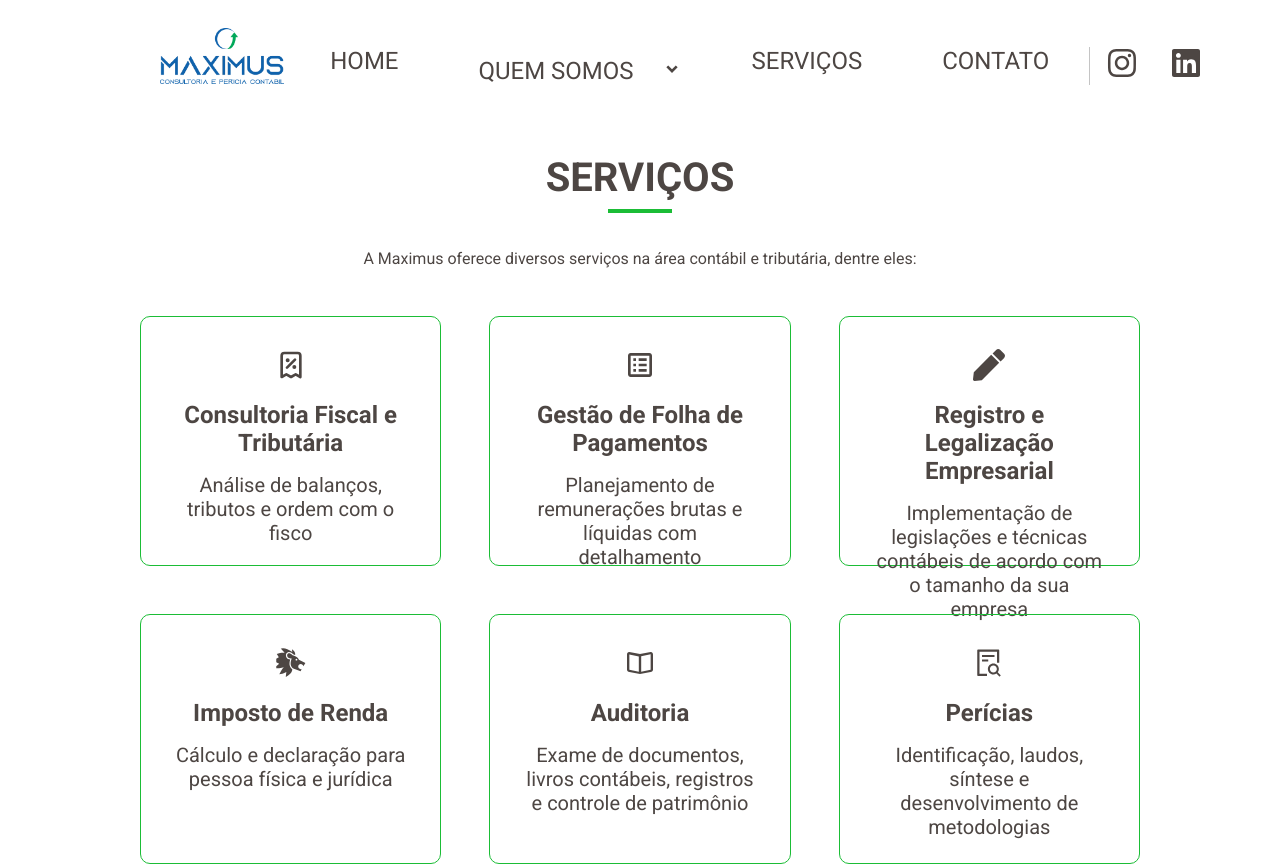
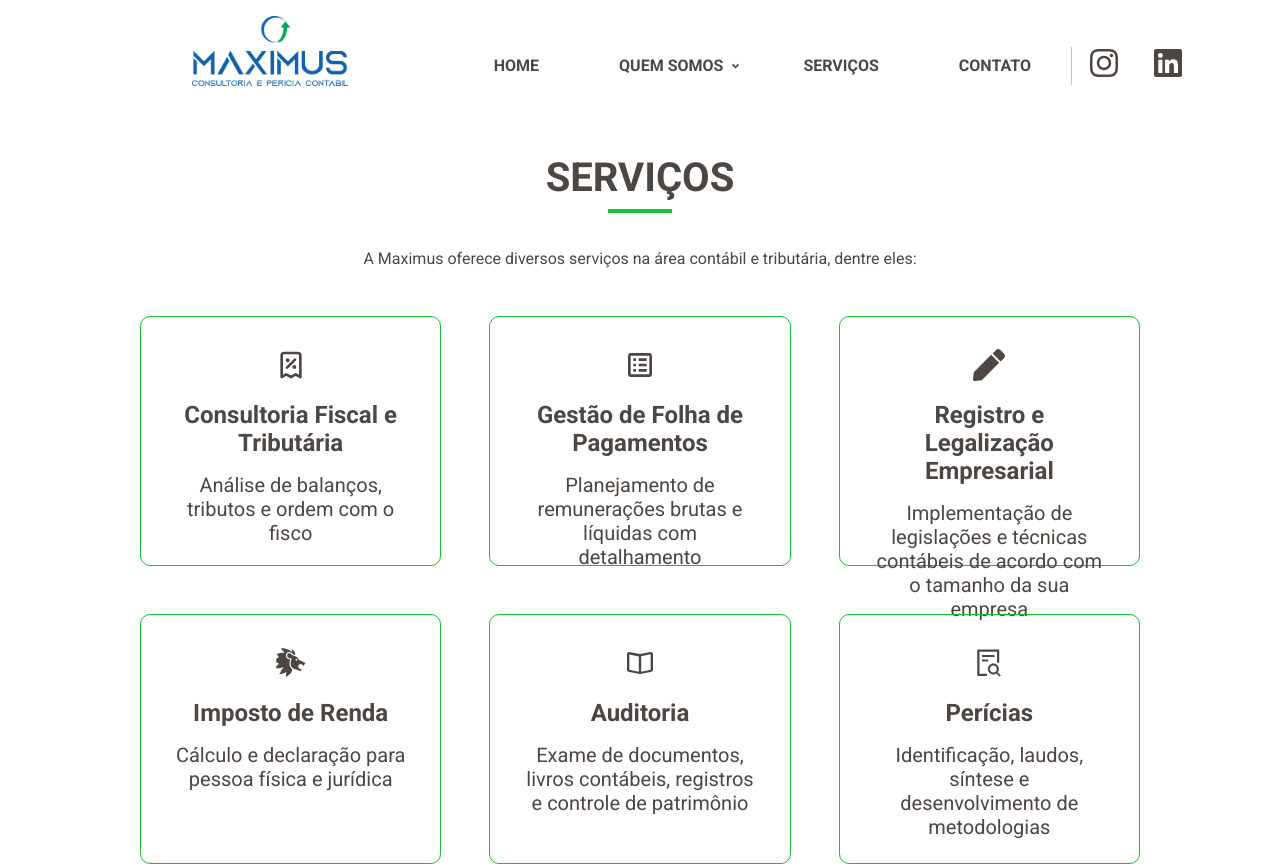
Before and after one commit to Fafaew/consultoria-maximus-react, a React (Create React App) app: page /services in a window 1280 px wide. Shown: the top 866 px of the page. Built offline with nearby package versions, Linux system fonts and the light colour scheme.

Commit message:
navbar adjusts

```diff
--- a/src/Components/Navbar/Navbar.jsx
+++ b/src/Components/Navbar/Navbar.jsx
@@ -15,13 +15,16 @@ export default function Navbar() {
   const toggleDropdown = () => setDropdownOpen(!isDropdownOpen);
 
   const showNavBar = () => {
-    navRef.current.classList.toggle(`${styles.responsiveNav}`)
-    navOverlay.current.classList.toggle(`${styles.navOverlay}`)
+    navRef.current.classList.toggle(`${styles.responsiveNav}`);
+    navOverlay.current.classList.toggle(`${styles.navOverlay}`);
+    document.body.style.overflow = "hidden";
+
   }
 
   const closeNavBar = () => {
     navRef.current.classList.remove(`${styles.responsiveNav}`);
     navOverlay.current.classList.remove(`${styles.navOverlay}`);
+    document.body.style.overflow = "unset";
     hideDropdown();
   }
 
@@ -30,21 +33,25 @@ export default function Navbar() {
   return (
     <div className={styles.overlay} ref={navOverlay}>
       <header className={styles.header}>
-        <img className={styles.logoHeader} src={logo} alt="Logo Maximus"/>
+        <div className={styles.logoHeaderWrapper}>
+          <Link to="/" onClick={closeNavBar}>
+            <img className={styles.logoHeader} src={logo} alt="Logo Maximus"/>
+          </Link>
+        </div>
         <nav ref={navRef} className={styles.nav}>
           <ul className={styles.navHeaderList}>
-            <Link to="/" onClick={closeNavBar}>HOME</Link>
+            <Link to="/" onClick={closeNavBar} className={styles.navItem}>HOME</Link>
             <li
               className={`${styles.dropdownItem} ${isDropdownOpen ? styles.open : ''}`}
             >
-              <Link onClick={toggleDropdown}>QUEM SOMOS <RiArrowDropDownLine className={styles.dropdownArrow} /> </Link>
+              <Link onClick={toggleDropdown} className={styles.navItem}>QUEM SOMOS <RiArrowDropDownLine className={styles.dropdownArrow} /> </Link>
               <ul className={styles.dropdown}>
-                <li><Link to="/about" onClick={closeNavBar}>Sobre a Maximus</Link></li>
-                <li><Link to="/clients" onClick={closeNavBar}>Nossos Clientes</Link></li>
+                <li className={styles.dropdownList}><Link to="/about/team" onClick={closeNavBar}>Equipe</Link></li>
+                <li><Link to="/about/history" onClick={closeNavBar}>História</Link></li>
               </ul>
             </li>
-            <Link to="/services" onClick={closeNavBar}>SERVIÇOS</Link>
-            <Link to="/contact" onClick={closeNavBar}>CONTATO</Link>
+            <Link to="/services" onClick={closeNavBar} className={styles.navItem}>SERVIÇOS</Link>
+            <Link to="/contact" onClick={closeNavBar} className={styles.navItem}>CONTATO</Link>
           </ul>
           <div className={styles.headerSocialContainer}>
             <div className={styles.headerSocialLinks}>
@@ -57,7 +64,7 @@ export default function Navbar() {
             </div>
             <img className={styles.logoNavOverlay} src={logo} alt="Logo Maximus"/>
           </div>
-          <button className={`${styles.navBtn} ${styles.navCloseBtn}`} onClick={showNavBar}>
+          <button className={`${styles.navBtn} ${styles.navCloseBtn}`} onClick={closeNavBar}>
             <FaTimes />
           </button>
         </nav>
--- a/src/Components/Navbar/Navbar.module.scss
+++ b/src/Components/Navbar/Navbar.module.scss
@@ -13,65 +13,94 @@
   @include media-lg {
     margin-top: 1rem;
   }
+
+  .logoHeaderWrapper {
+    height: 5rem;
+    .logoHeader {
+      height: 75%;
+      padding-left: 1rem;
+
+      @include media-lg {
+        height: 100%;
+        padding-left: 10rem;
+        padding-bottom: 10px;
+      }
+    }
+  }
 }
 
-.logoHeader {
-  height: 70%;
-  padding-left: 10vw;
-}
+
+
 
 .navHeaderList {
   display: grid;
   position: relative;
   list-style-type: none;
-  bottom: 18%;
-  right: 4rem;
   gap: 2rem;
 
   @include media-lg {
     display: flex;
-    bottom: 0;
     gap: 3rem;
-    right: 0;
+  }
+
+  .navItem {
+    font-size: 22px;
+    font-weight: 600;
+
+    @include media-lg {
+      font-size: 16px;
+    }
   }
 }
 
 .dropdownItem {
   position: relative;
-  font-size: 1.5rem;
 
   &.open {
     .dropdown {
-      display: block;
+      display: grid;
+      grid-gap:16px;
       position: fixed;
       left: 1rem;
       list-style: none;
+      position: absolute;
+      height: auto;
+      width: auto;
+      top: 2rem;
+      padding: 16px 16px 24px 0;
+
+      @include media-lg {
+      padding: 16px 16px 16px 0
+      };
     }
   }
 
   .dropdownArrow {
-    position: relative;
-    left: 1rem;
-    top: 6px;
-    width: 2rem;
-    height: 2rem;
+    position: absolute;
+    width: 25px;
+    height: 25px;
+
+    @include media-lg {
+      height: 20px;
+    }
   }
 }
 
 .dropdown {
   display: none;
-  position: relative;
   left: 0;
   background-color: #fff;
   box-shadow: 0 2px 4px rgba(0, 0, 0, 0.1);
   z-index: 1;
+
+
+  .dropdownList {
+    margin-top: 0;
+  }
 }
 
-
-
-
 .header .navBtn {
-  margin-top: 1.5rem;
+  margin-top: 1.12px;
   padding: 5px;
   cursor: pointer;
   background: transparent;
@@ -102,11 +131,10 @@
   top: 0;
   left: 0;
   height: 100%;
-  width: 100%;
   display: flex;
   flex-direction: column;
   align-items: center;
-  justify-content: center;
+  justify-content: space-evenly;
   gap: 1.5rem;
   transition: 1s;
   transform: translateY(-100vh);
@@ -116,6 +144,7 @@
     position: relative;
     flex-direction: row;
     margin-top: 1.2rem;
+    margin-right: 3rem;
   }
 }
 
@@ -142,6 +171,11 @@
 .headerSocialLinks {
   display: flex;
   justify-content: space-evenly;
+  margin-bottom: 3rem;
+
+  @include media-lg {
+    margin-bottom: 0;
+  }
 
   svg {
     height: 2rem;
@@ -158,7 +192,6 @@
 .logoNavOverlay {
   position: relative;
   width: 10rem;
-  top: 8rem;
 
   @include media-lg {
     display: none;
@@ -193,7 +226,7 @@
 
 .nav .navCloseBtn {
   position: absolute;
-  top: 2rem;
+  top: 0;
   right: 2rem;
 
   svg {
```
